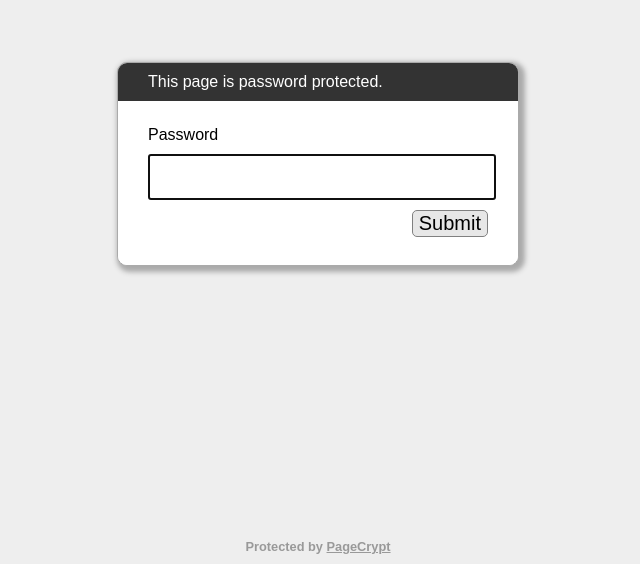
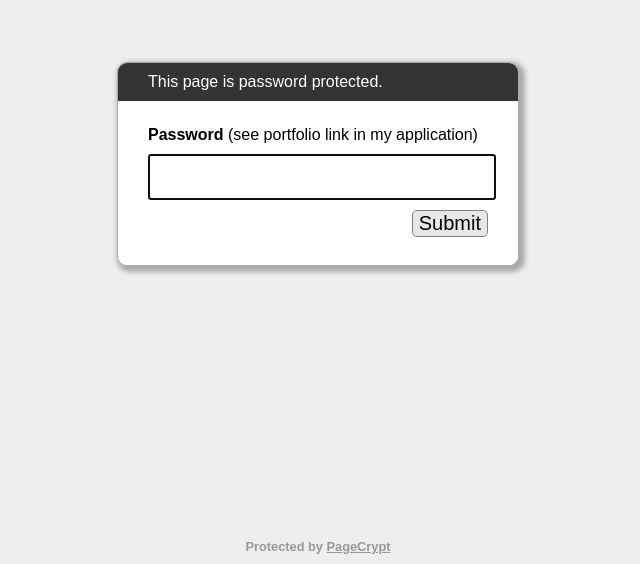
Before and after one commit to vivek-nexus/my-docs, a plain HTML site: page consent-approval-ui/index.html in a window 1280 px wide. Shown: the part 236-800 px from the top of the page, without its empty margins (322-962 px from the left). Drawn offline with Linux system fonts and the light colour scheme.

Commit message:
Update index.html

```diff
--- a/consent-approval-ui/index.html
+++ b/consent-approval-ui/index.html
@@ -133,7 +133,7 @@
             <div id="mainDialog">
                 <div id="dialogText">This page is password protected.</div>
                 <div id="passArea">
-                    <p id="passwordPrompt">Password</p>
+                    <p id="passwordPrompt"><b>Password</b> (see portfolio link in my application)</p>
                     <input id="pass" type="password" name="pass" autofocus>
                     <div>
                         <span id="messageWrapper">
```
